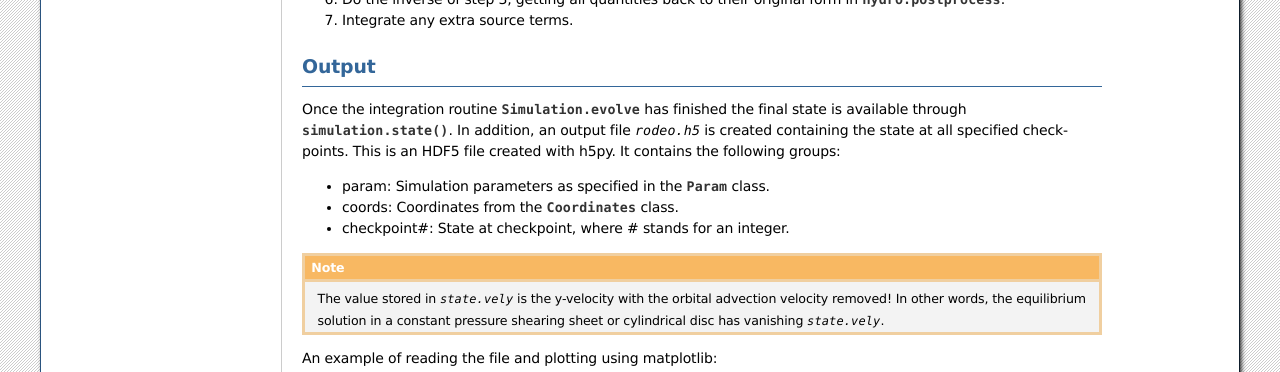
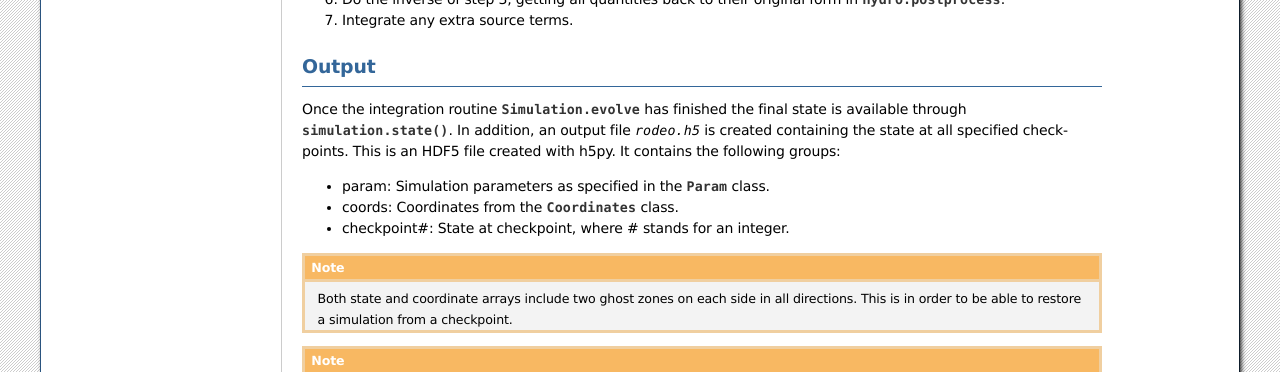
Before and after one commit to GL551/pyrodeo, a Sphinx documentation site: the page built from doc/index.rst, in a window 1280 px wide and 900 px high, scrolled down 3742 px, cut to the strip 0-372 px from the top of the window. Built offline with Sphinx 7.4.7, drawn with Linux system fonts in a browser that asks for light colours; formulas are drawn with MathJax 3; some of the changed text lies outside the part shown.

Commit message:
Note output includes ghost cells

```diff
--- a/doc/index.rst
+++ b/doc/index.rst
@@ -29,11 +29,11 @@ Quick start
 
 Within Python, first import the simulation module::
 
-  >>> import pyrodeo.simulation as prs
+  >>> import pyrodeo
 
 Create a simulation in Cartesian geometry with standard parameters::
 
-  >>> sim = prs.Simulation.from_geom(geometry = 'cart')
+  >>> sim = pyrodeo.Simulation.from_geom('cart')
 
 Run the simulation up to t=0.25::
 
@@ -338,6 +338,11 @@ following groups:
 * checkpoint#: State at checkpoint, where # stands for an integer.
 
 .. NOTE::
+   Both state and coordinate arrays include two ghost zones on each
+   side in all directions. This is in order to be able to restore a
+   simulation from a checkpoint.
+
+.. NOTE::
     The value stored in `state.vely` is the y-velocity with the
     orbital advection velocity removed! In other words, the
     equilibrium solution in a constant pressure shearing sheet or
```
